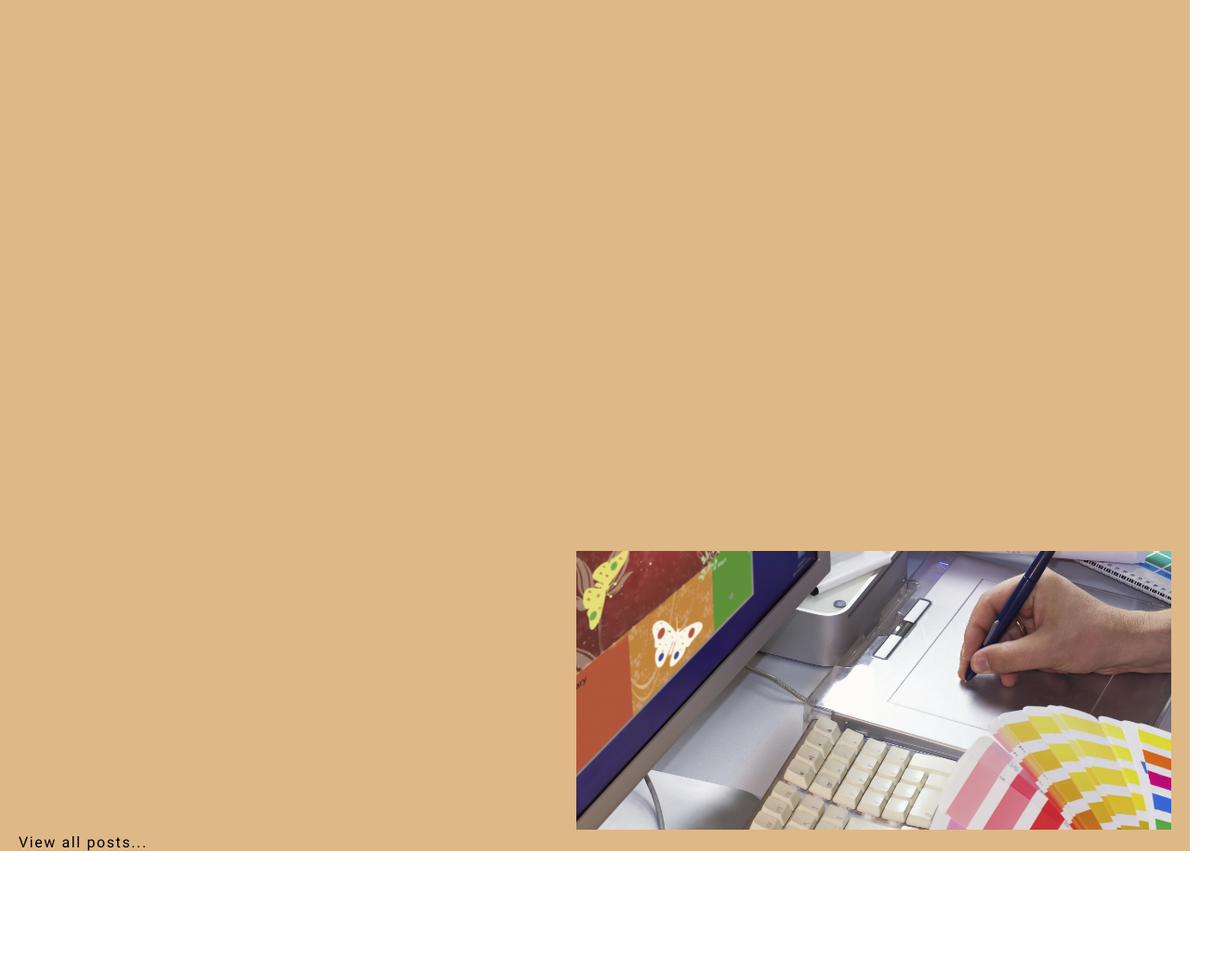
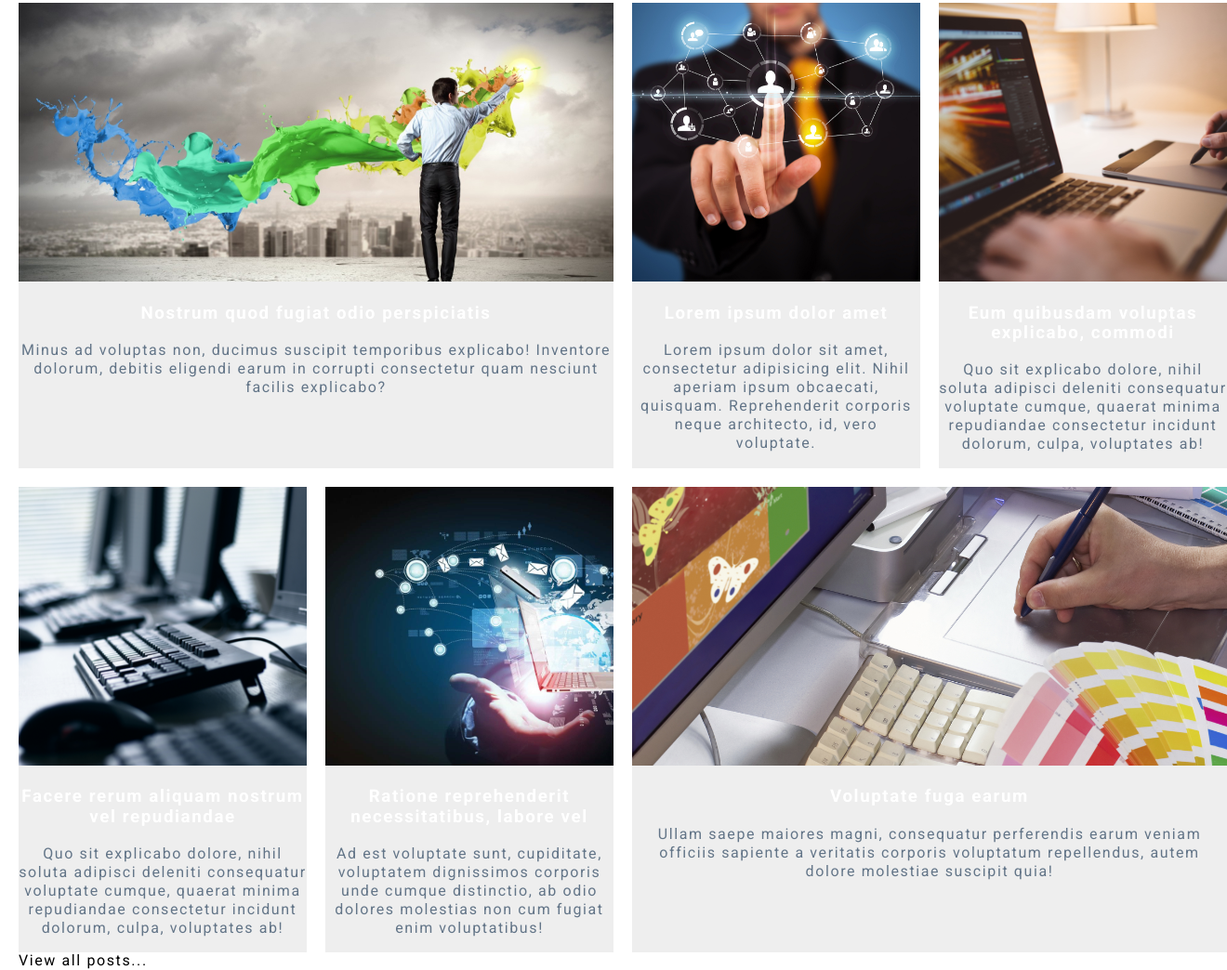
Before and after one commit to Nazdram/term-paper_1, a website: page index.html in a window 1280 px wide. Shown: the part 2694-3738 px from the top of the page at 93% size, 1320 px wide, since content can reach past the window. Before the commit the page ends 3610 px from the top, so only its background shows below. Drawn offline with Linux system fonts and the light colour scheme.

Commit message:
created post

```diff
--- a/assets/scss/components/sections/_section-posts.scss
+++ b/assets/scss/components/sections/_section-posts.scss
@@ -9,33 +9,39 @@
     padding-left: 20px;
     padding-right: 20px;
     margin: 0 auto;
-    background-color: burlywood;
 }
 .post_grid {
     display: grid;
-    grid-template-areas: "b1 b1 b2 b3", "b4 b5 b6 b6";
+    grid-template-areas: "b1 b1 b2 b3" "b4 b5 b6 b6";
     grid-template-columns: repeat(4, 1fr);
-    grid-template-rows: 550px;
     gap: 20px;
 }
 .post_item {
-
+    background-color: #eeeeee;
+    color: #637588;
+    text-align: center;
 }
-.post_item:nth-last-of-type(6) {
+.post_item:nth-of-type(1) {
+    grid-area: b1;
+}
+.post_item:nth-of-type(2) {
+    grid-area: b2;
+}
+.post_item:nth-of-type(3) {
+    grid-area: b3;
+}
+.post_item:nth-of-type(4) {
+    grid-area: b4;
+}
+.post_item:nth-of-type(5) {
+    grid-area: b5;
+}
+.post_item:nth-of-type(6) {
     grid-area: b6;
 }
-.post_item:nth-last-of-type(5) {
-    grid-area: b5;
+
+.post_item-text p {
+    color: #637588;
+    font-size: 1rem;
+    line-height: 20px;
 }
-.post_item:nth-last-of-type(4) {
-    grid-area: b4;
-}
-.post_item:nth-last-of-type(3) {
-    grid-area: b3;
-}
-.post_item:nth-last-of-type(2) {
-    grid-area: b2;
-}
-.post_item:nth-last-of-type(1) {
-    grid-area: b1;
-}
--- a/index.html
+++ b/index.html
@@ -154,7 +154,12 @@
             <div>
               <img src="/assets/img/img-post-1.png" alt="">
             </div>
-            <div></div>
+            <div class="post_item-text">
+              <h3>Nostrum quod fugiat odio perspiciatis</h3>
+              <p>Minus ad voluptas non, ducimus suscipit temporibus explicabo! Inventore dolorum, debitis eligendi earum
+                in
+                corrupti consectetur quam nesciunt facilis explicabo?</p>
+              </div>
           </a>
         </div>
         <div class="post_item">
@@ -162,7 +167,14 @@
             <div>
               <img src="/assets/img/img-post-2.png" alt="">
             </div>
-            <div></div>
+            <div class="post_item-text">
+              <h3>Lorem ipsum dolor amet</h3>
+              <p>Lorem ipsum dolor sit amet,
+                consectetur adipisicing elit. Nihil
+                aperiam ipsum obcaecati, quisquam.
+                Reprehenderit corporis neque
+                architecto, id, vero voluptate.</p>
+            </div>
           </a>
         </div>
         <div class="post_item">
@@ -170,7 +182,14 @@
             <div>
               <img src="/assets/img/img-post-3.png" alt="">
             </div>
-            <div></div>
+            <div class="post_item-text">
+              <h3>Eum quibusdam voluptas explicabo, commodi</h3>
+              <p>Quo sit explicabo dolore, nihil soluta
+                adipisci deleniti consequatur voluptate
+                cumque, quaerat minima repudiandae
+                consectetur incidunt dolorum, culpa,
+                voluptates ab!</p>
+            </div>
           </a>
         </div>
         <div class="post_item">
@@ -178,7 +197,14 @@
             <div>
               <img src="/assets/img/img-post-4.png" alt="">
             </div>
-            <div></div>
+            <div class="post_item-text">
+              <h3>Facere rerum aliquam nostrum vel repudiandae</h3>
+              <p>Quo sit explicabo dolore, nihil soluta
+                adipisci deleniti consequatur voluptate
+                cumque, quaerat minima repudiandae
+                consectetur incidunt dolorum, culpa,
+                voluptates ab!</p>
+            </div>
           </a>
         </div>
         <div class="post_item">
@@ -186,7 +212,12 @@
             <div>
               <img src="/assets/img/img-post-5.png" alt="">
             </div>
-            <div></div>
+            <div class="post_item-text">
+              <h3>Ratione reprehenderit necessitatibus, labore vel</h3>
+              <p>Ad est voluptate sunt, cupiditate, voluptatem dignissimos corporis unde cumque distinctio, ab odio
+                dolores
+                molestias non cum fugiat enim voluptatibus!</p>
+            </div>
           </a>
         </div>
         <div class="post_item">
@@ -194,7 +225,14 @@
             <div>
               <img src="/assets/img/img-post-6.png" alt="">
             </div>
-            <div></div>
+            <div class="post_item-text">
+              <h3>Voluptate fuga earum</h3>
+              <p>Ullam saepe maiores magni,
+                consequatur perferendis earum
+                veniam officiis sapiente a veritatis
+                corporis voluptatum repellendus,
+                autem dolore molestiae suscipit quia!</p>
+            </div>
           </a>
         </div>
       </div>
```
Also changed, not shown: assets/css/style.css.
